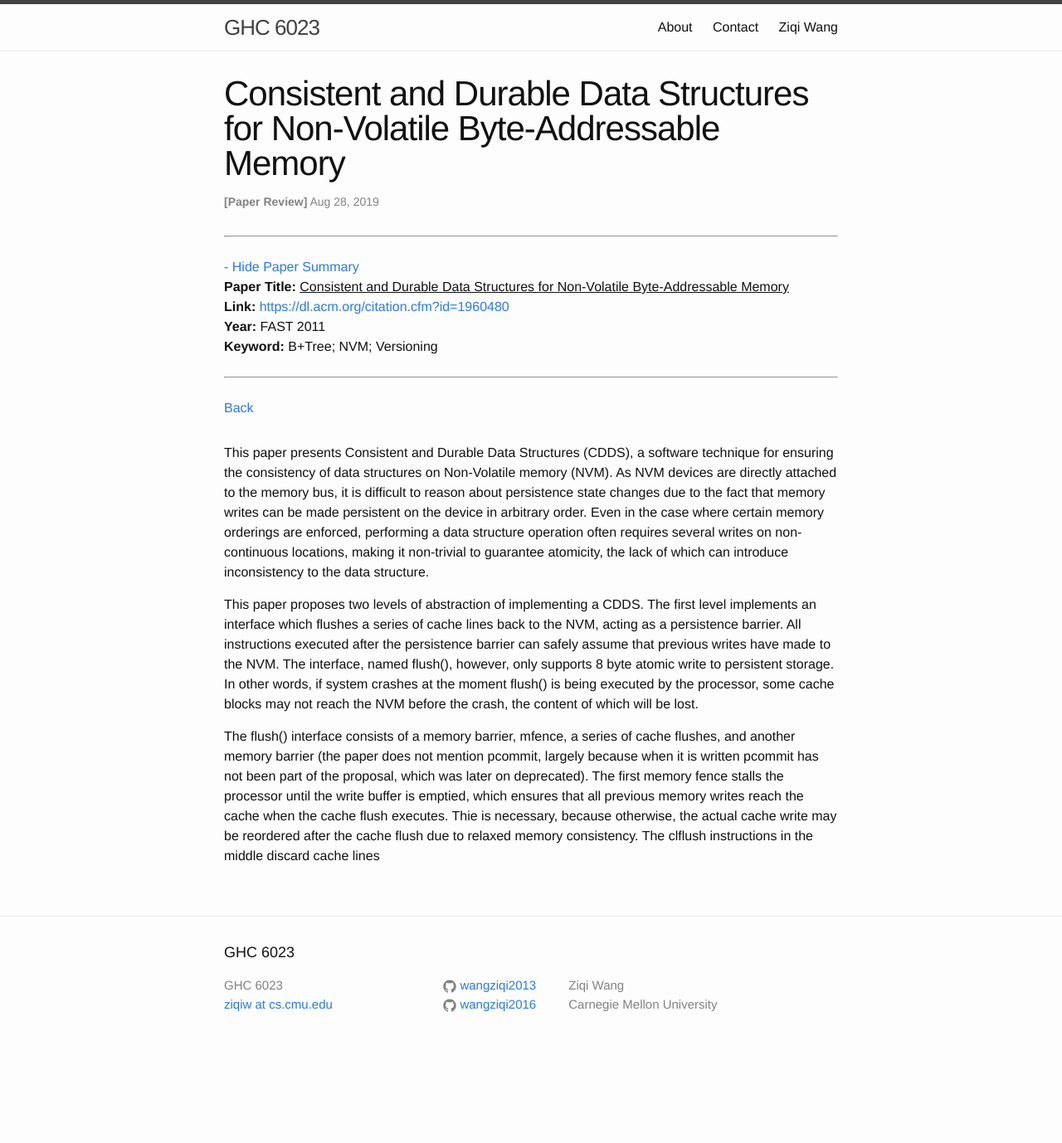
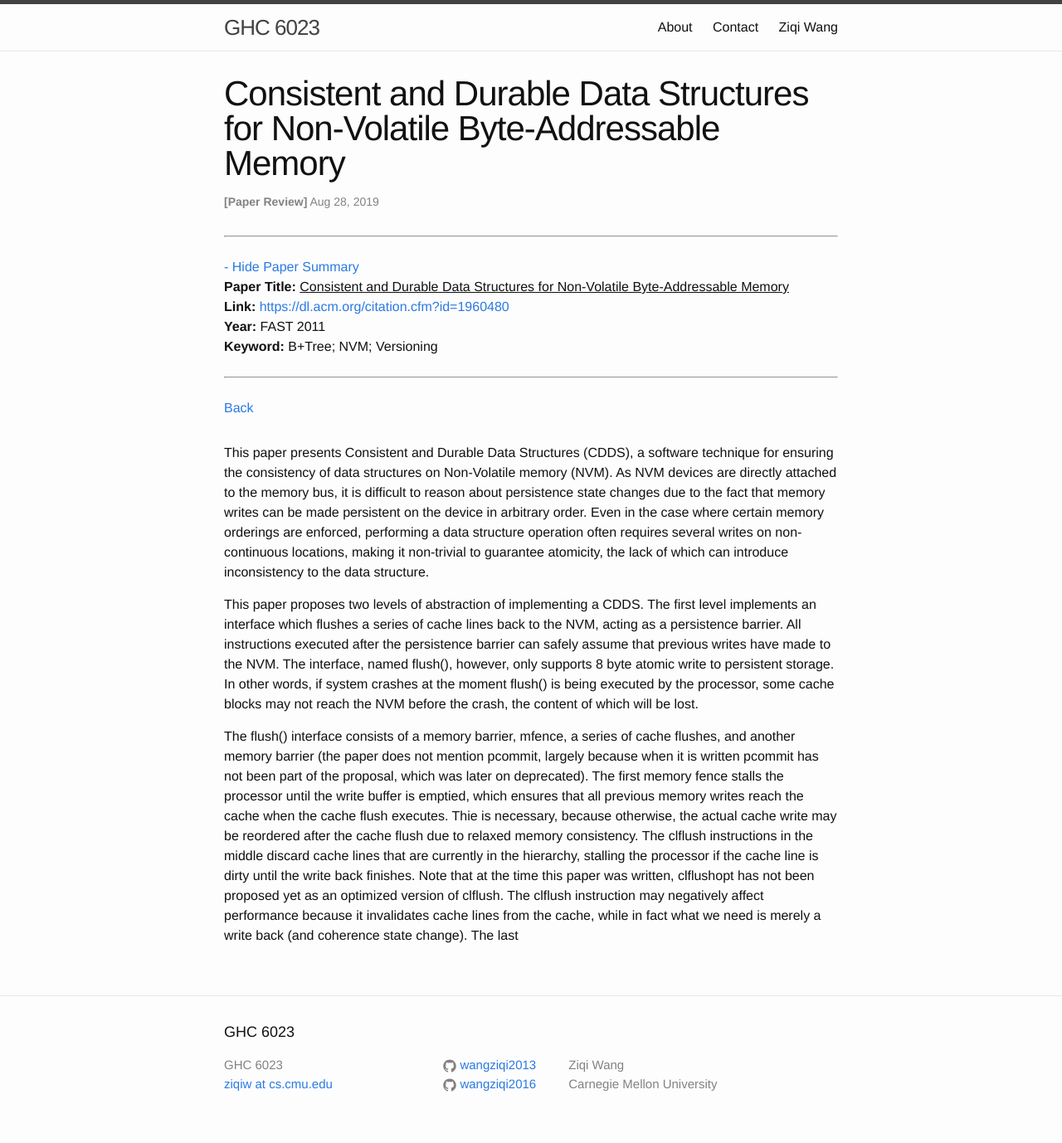
Before and after one commit to wangziqi2013/wangziqi2013.github.io, a Jekyll site: the page built from _posts/2019-08-28-cdds.markdown, in a window 1280 px wide. Shown: the whole page at 83% size. Built offline with Jekyll 4.4.1, drawn with Linux system fonts in a browser that asks for light colours; before the commit the page ends 1282 px from its top, so only the background shows below that.

Commit message:
Adding clflushopt

```diff
--- a/_posts/2019-08-28-cdds.markdown
+++ b/_posts/2019-08-28-cdds.markdown
@@ -31,4 +31,7 @@ paper does not mention pcommit, largely because when it is written pcommit has n
 later on deprecated). The first memory fence stalls the processor until the write buffer is emptied, which ensures that
 all previous memory writes reach the cache when the cache flush executes. Thie is necessary, because otherwise, the actual
 cache write may be reordered after the cache flush due to relaxed memory consistency. The clflush instructions in the middle
-discard cache lines
+discard cache lines that are currently in the hierarchy, stalling the processor if the cache line is dirty until the
+write back finishes. Note that at the time this paper was written, clflushopt has not been proposed yet as an optimized
+version of clflush. The clflush instruction may negatively affect performance because it invalidates cache lines from the
+cache, while in fact what we need is merely a write back (and coherence state change). The last
```
